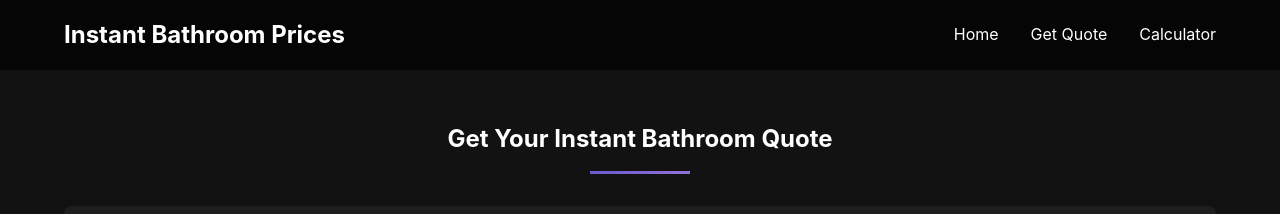
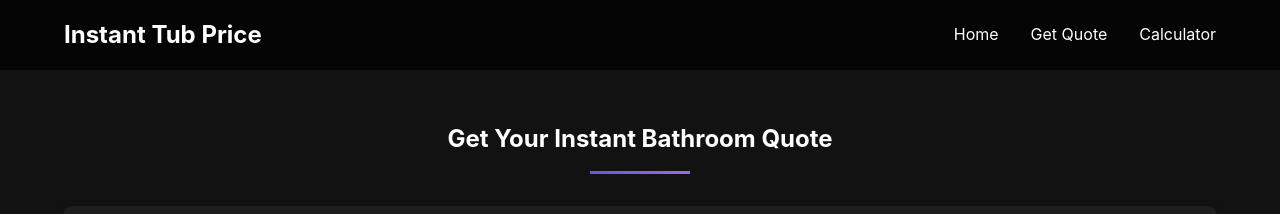
Before and after one commit to tim-amredev/tub-shower-leads, a Jekyll site: the page quote.html, which Jekyll copies as it is, in a window 1280 px wide. Shown: the top 214 px of the page. Built offline with Jekyll 4.4.1, drawn with Linux system fonts in a browser that asks for light colours.

Commit message:
Update quote.html

```diff
--- a/quote.html
+++ b/quote.html
@@ -243,7 +243,7 @@
 <body>
   <header>
     <div class="container header-content">
-      <a href="index.html" class="logo">Instant Bathroom Prices</a>
+      <a href="index.html" class="logo">Instant Tub Price</a>
       <nav>
         <ul>
           <li><a href="index.html">Home</a></li>
@@ -261,7 +261,7 @@
         <form id="quote-form" action="https://formsubmit.co/leads@americanremodeling.net" method="POST">
           <!-- FormSubmit configuration -->
           <input type="hidden" name="_captcha" value="true">
-          <input type="hidden" name="_subject" value="New Bathroom Quote Request">
+          <input type="hidden" name="_subject" value="New Tub Quote Request">
           <input type="hidden" name="_next" value="thank-you.html">
           <input type="hidden" name="_template" value="table">
 
```
